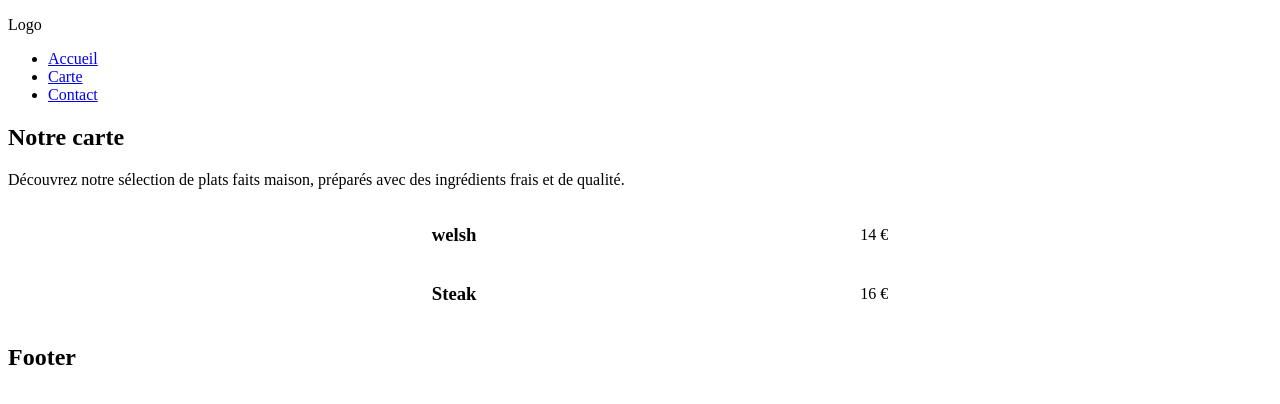
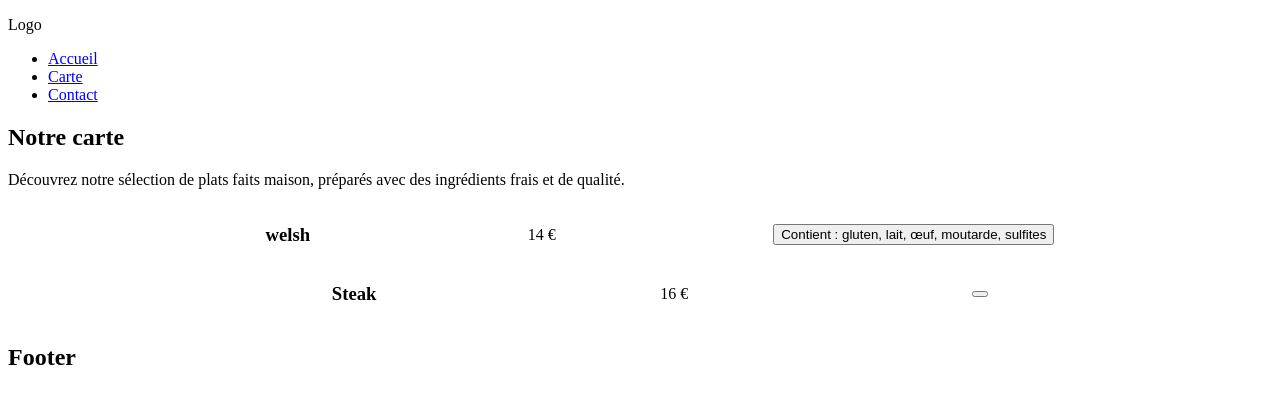
Before and after one commit to deknuydtbenjamin/restau, a React (Vite) app: page / in a window 1280 px wide. Shown: the top 404 px of the page. Built offline with nearby package versions, Linux system fonts and the light colour scheme.

Commit message:
feat: add allergene carte page

```diff
--- a/src/components/carte/Carte.tsx
+++ b/src/components/carte/Carte.tsx
@@ -15,6 +15,7 @@ export default function Carte() {
                     <li key={m.id} className={style.plat}>
                         <h3>{m.name}</h3>
                         <p>{m.price} €</p>
+                        <button>{m.allergene}</button>
                     </li>
                 ))}
             </ul>
```
